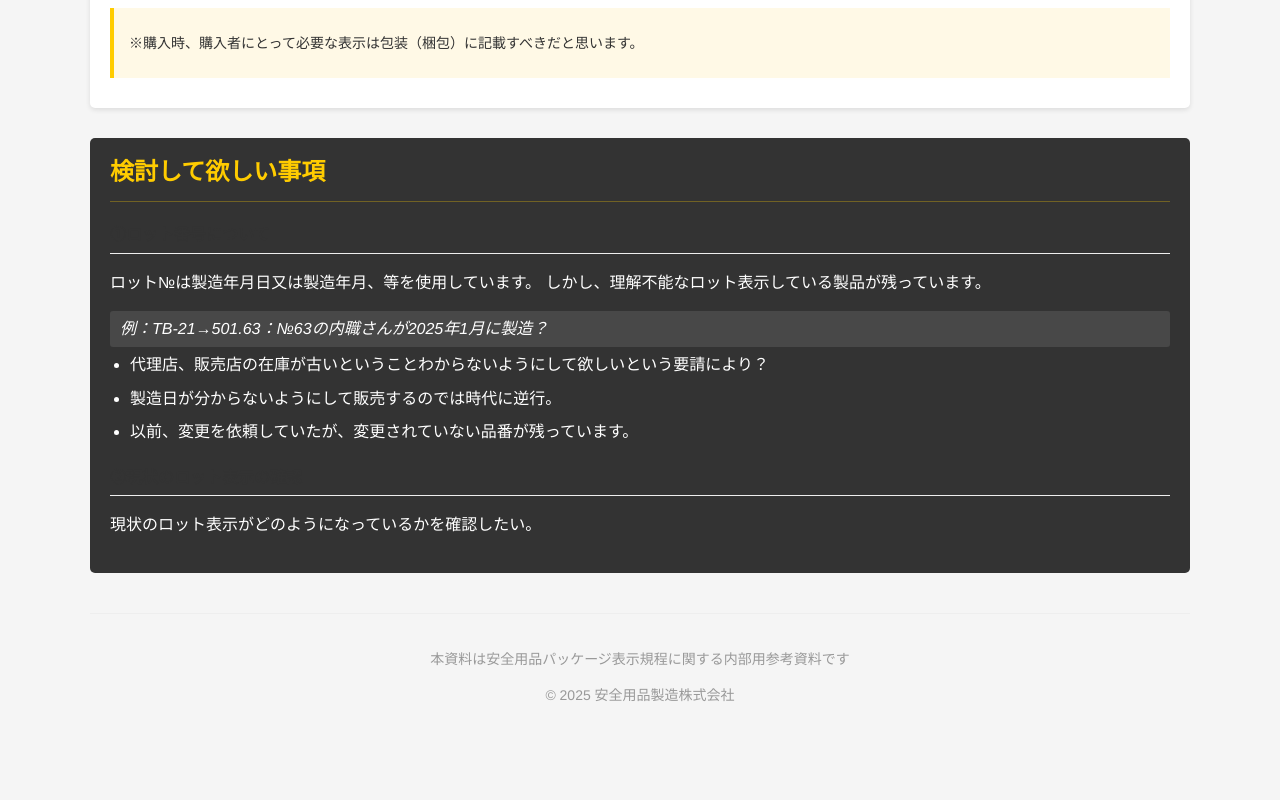
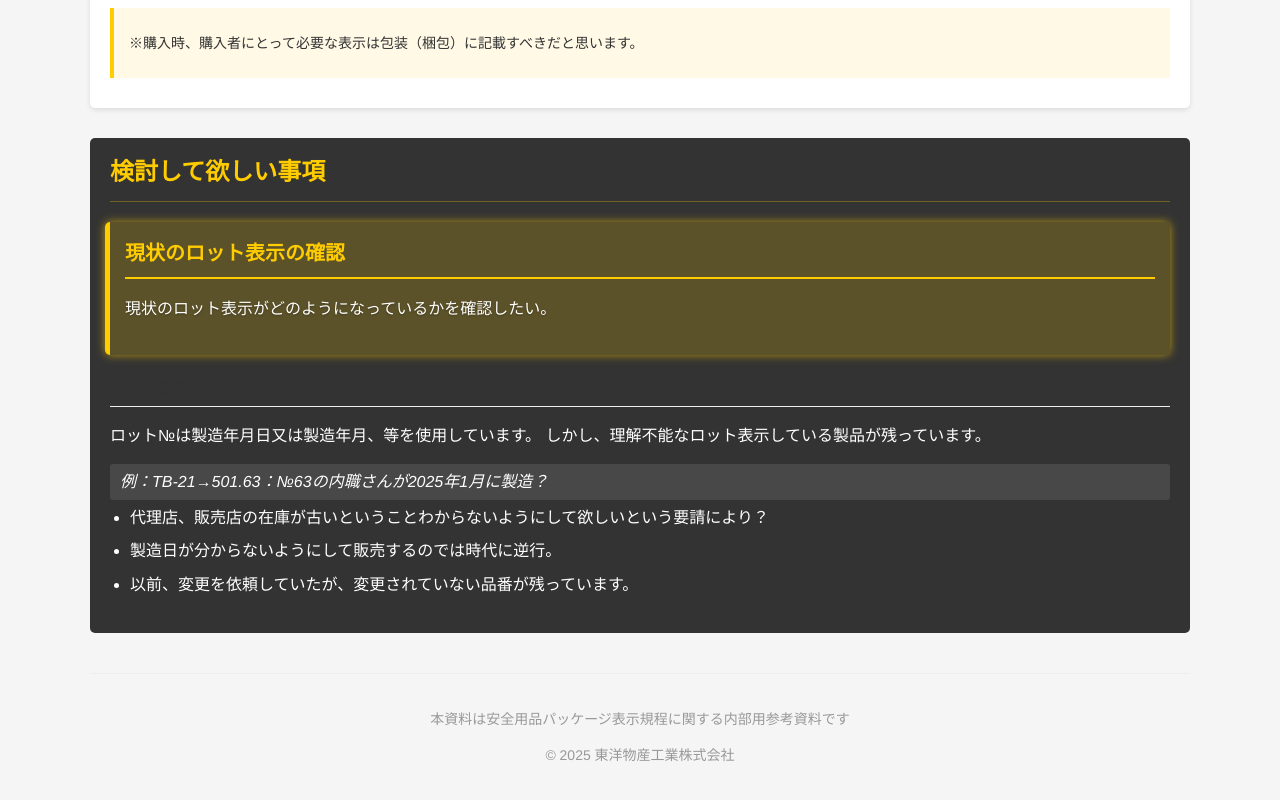
Before and after one commit to ryojiyama/Practice_Typing, a plain HTML site: page index.html in a window 1280 px wide. Shown: the part 3692-4492 px from the top of the page. Before the commit the page ends 4433 px from the top, so only its background shows below. Drawn offline with Linux system fonts and the light colour scheme.

Commit message:
Add files via upload

```diff
--- a/index.html
+++ b/index.html
@@ -106,6 +106,31 @@
         }
         .review-item {
             margin-bottom: 20px;
+            position: relative;
+        }
+        /* 目立たせる対象のレビュー項目 */
+        .review-item.highlight {
+            background-color: rgba(255, 204, 0, 0.2);
+            padding: 15px;
+            border-radius: 5px;
+            border-left: 5px solid #ffcc00;
+            margin-left: -5px;
+            box-shadow: 0 3px 10px rgba(0,0,0,0.3);
+        }
+        /* 目立たせる項目のタイトル */
+        .review-item.highlight h3 {
+            color: #ffcc00;
+            font-size: 20px;
+            margin-top: 0;
+            border-bottom: 2px solid #ffcc00;
+            padding-bottom: 8px;
+        }
+        /* 目立たせる項目の内容 */
+        .review-item.highlight p {
+            font-size: 16px;
+            line-height: 1.8;
+            font-weight: 500;
+            text-shadow: 0 1px 2px rgba(0,0,0,0.3);
         }
         .example {
             font-style: italic;
@@ -121,6 +146,15 @@
             color: #999;
             padding-top: 20px;
             border-top: 1px solid #eee;
+        }
+        /* 注目を集めるための点滅エフェクト（控えめに） */
+        @keyframes glow {
+            0% { box-shadow: 0 0 5px rgba(255,204,0,0.5); }
+            50% { box-shadow: 0 0 15px rgba(255,204,0,0.8); }
+            100% { box-shadow: 0 0 5px rgba(255,204,0,0.5); }
+        }
+        .highlight-effect {
+            animation: glow 3s infinite;
         }
     </style>
 </head>
@@ -325,8 +359,14 @@
     <div class="review-section">
         <h2>検討して欲しい事項</h2>
 
+        <!-- ハイライト表示したレビュー項目 -->
+        <div class="review-item highlight highlight-effect">
+            <h3>現状のロット表示の確認</h3>
+            <p>現状のロット表示がどのようになっているかを確認したい。</p>
+        </div>
+
         <div class="review-item">
-            <h3>①ロット番号について</h3>
+            <h3>ロット番号について</h3>
             <p>ロット№は製造年月日又は製造年月、等を使用しています。
             しかし、理解不能なロット表示している製品が残っています。</p>
             <div class="example">例：TB-21→501.63：№63の内職さんが2025年1月に製造？</div>
@@ -336,16 +376,11 @@
                 <li>以前、変更を依頼していたが、変更されていない品番が残っています。</li>
             </ul>
         </div>
-
-        <div class="review-item">
-            <h3>②現状のロット表示の確認</h3>
-            <p>現状のロット表示がどのようになっているかを確認したい。</p>
-        </div>
     </div>
 
     <footer>
         <p>本資料は安全用品パッケージ表示規程に関する内部用参考資料です</p>
-        <p>© 2025 安全用品製造株式会社</p>
+        <p>© 2025 東洋物産工業株式会社</p>
     </footer>
 </body>
 </html>
```
